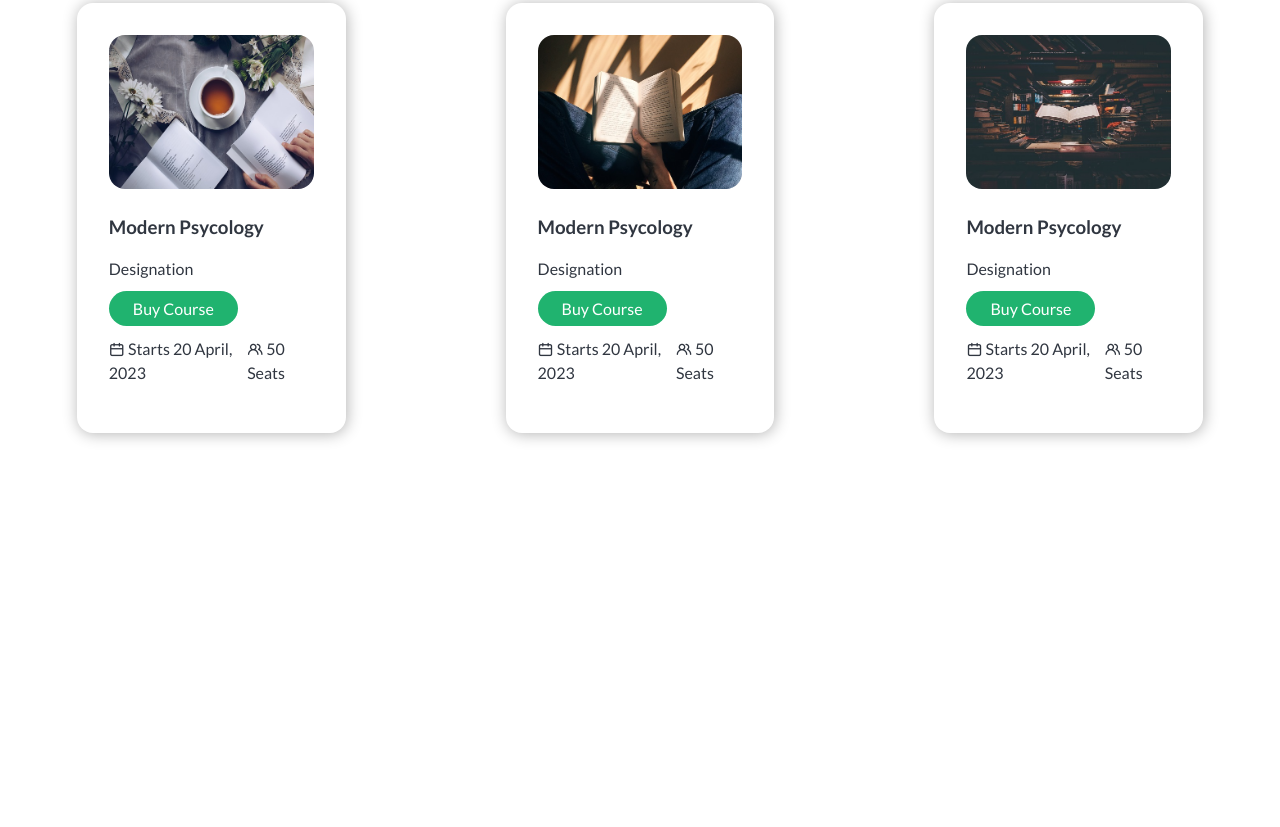
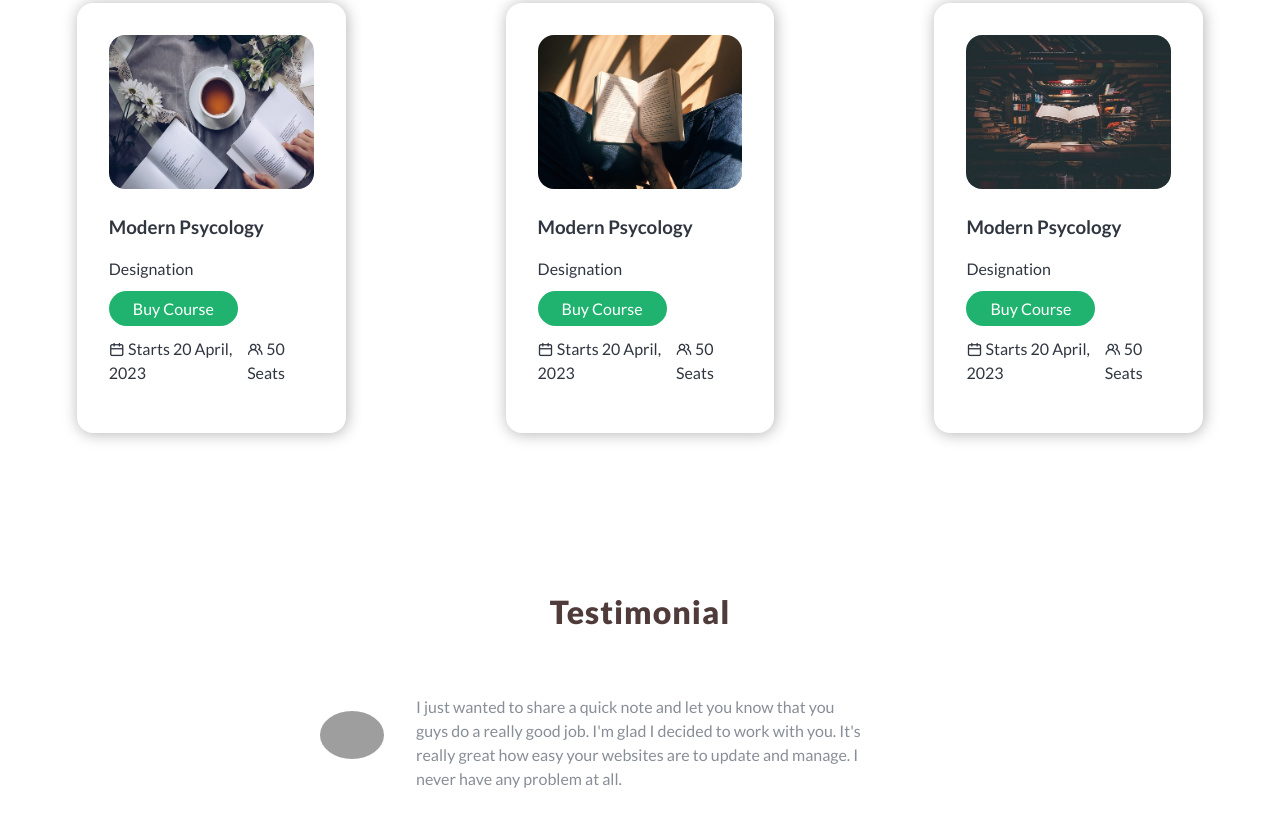
Before and after one commit to Kawsar26229/boss-school, a plain HTML site: page index.html in a window 1280 px wide. Shown: the part 991-1818 px from the top of the page. Before the commit the page ends 1584 px from the top, so only its background shows below. Drawn offline with nearby package versions, Linux system fonts and the light colour scheme; grey boxes are pictures that could not be loaded.

Commit message:
testimonial added

```diff
--- a/index.html
+++ b/index.html
@@ -146,5 +146,17 @@
         </div>
     </section>
     <!-- Courses End -->
+
+    <!-- Testimonial Start -->
+    <section>
+        <h2 class="courses__heading">Testimonial</h2>
+        <div class="container testimonial__container">
+            <div class="profile__img">
+                <img src="images/user.jpg" alt="Testimonial User">
+            </div>
+            <p>I just wanted to share a quick note and let you know that you guys do a really good job. I'm glad I decided to work with you. It's really great how easy your websites are to update and manage. I never have any problem at all.</p>
+        </div>
+    </section>
+    <!-- Testimonial End -->
 </body>
 </html>
--- a/style/style.css
+++ b/style/style.css
@@ -261,3 +261,26 @@ nav {
   display: flex;
   justify-content: space-between;
 }
+
+/* Testimonial Styles */
+.testimonial__container {
+  display: flex;
+  gap: 2rem;
+  width: 50%;
+  margin-bottom: 5rem;
+  align-items: center;
+}
+
+.profile__img {
+  width: 10%;
+  aspect-ratio: 1 / 1;
+}
+
+.profile__img img {
+  border-radius: 50%;
+}
+
+.testimonial__container p {
+  width: 70%;
+  color: var(--text-body-light);
+}
```
Also changed, not shown: 1 other file.
